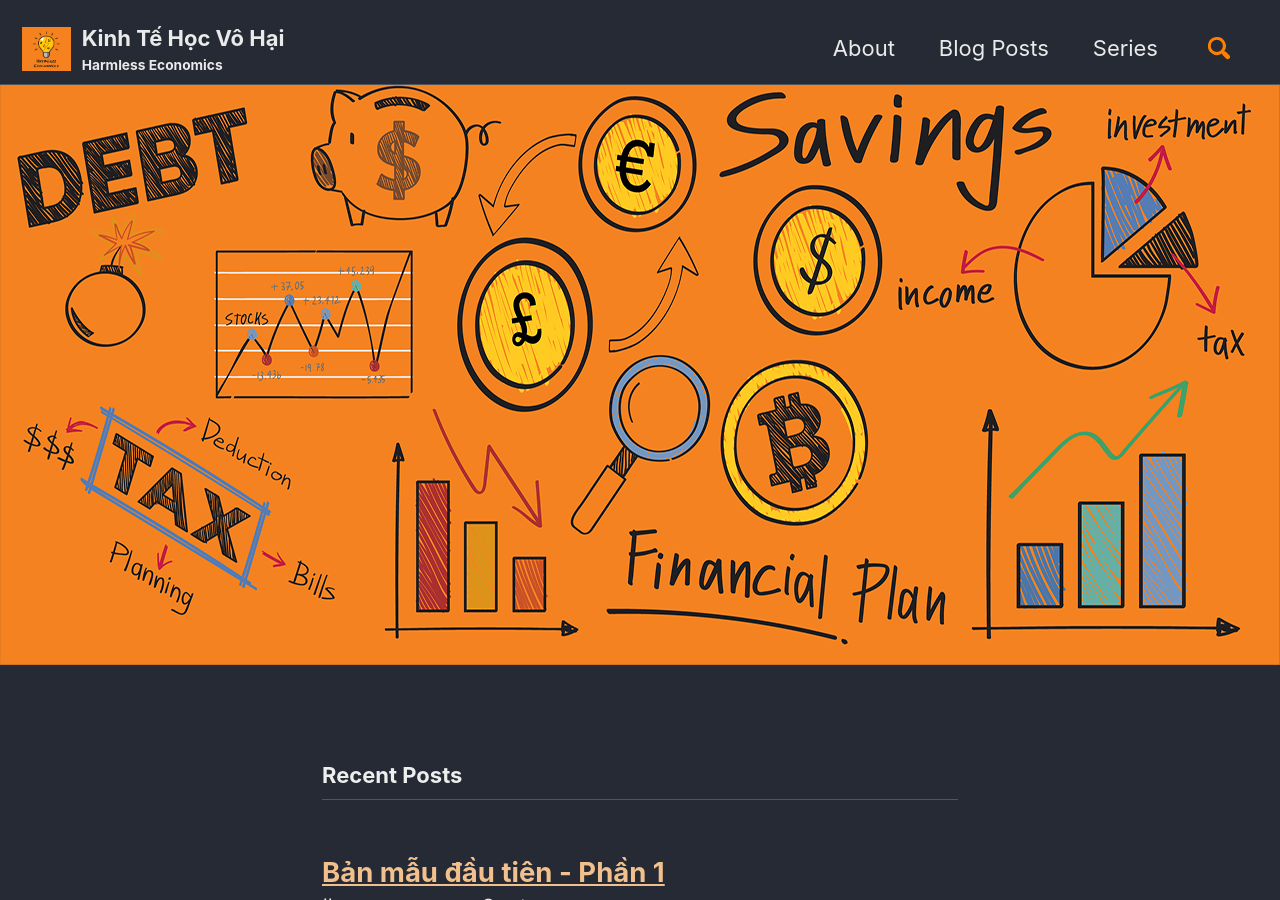
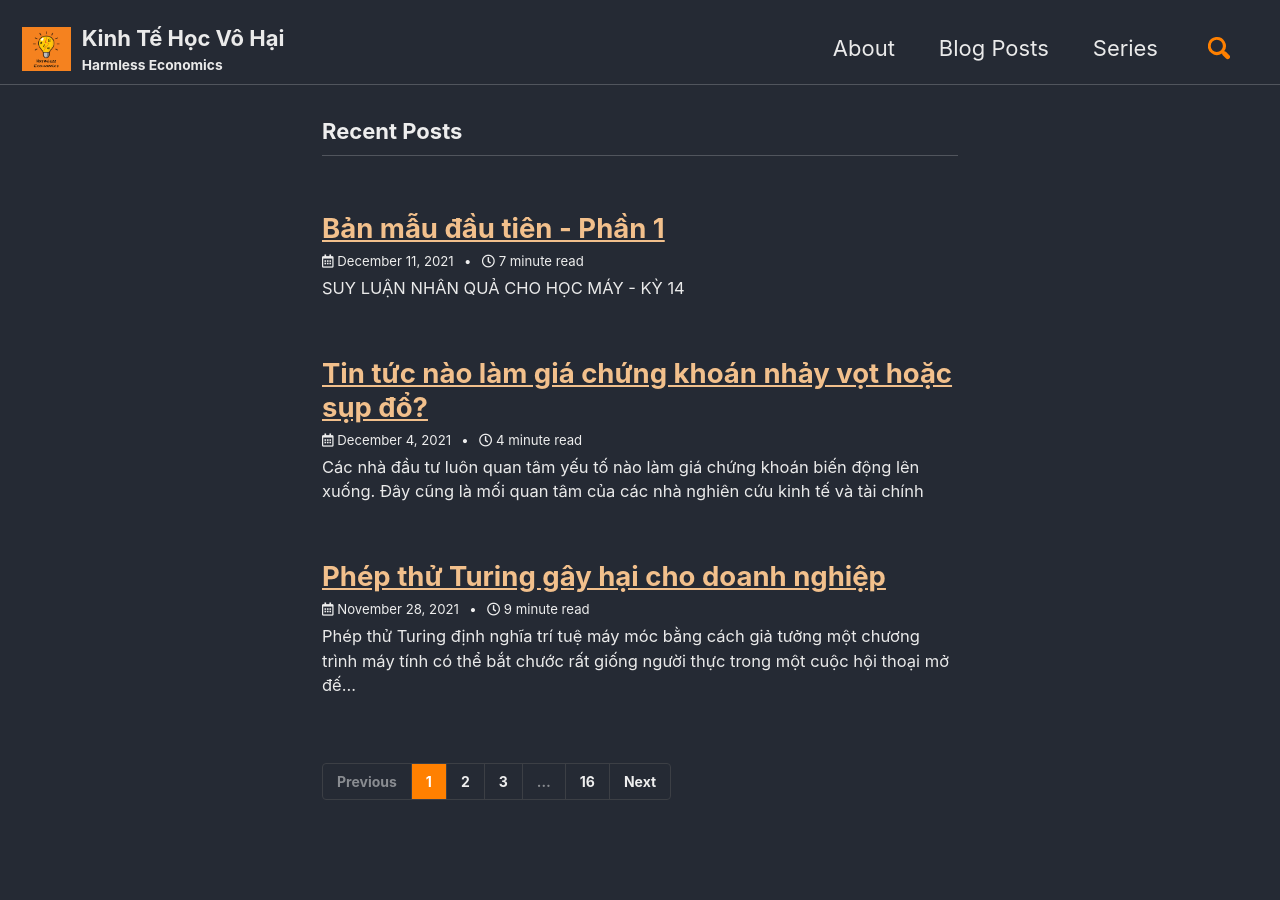
Before and after one commit to kinhtehocvohai/kinhtehocvohai.github.io, a Jekyll site: the page built from index.html, in a window 1280 px wide and 900 px high. Built offline with Jekyll 4.4.1, drawn with Linux system fonts in a browser that asks for light colours; cached includes are drawn as plain includes; the list of posts is cut into pages by our own code.

Commit message:
Update index.html

```diff
--- a/index.html
+++ b/index.html
@@ -1,6 +1,4 @@
 ---
 layout: home
 author_profile: false
-header:
-  image: /assets/images/cover.png
 ---
```
